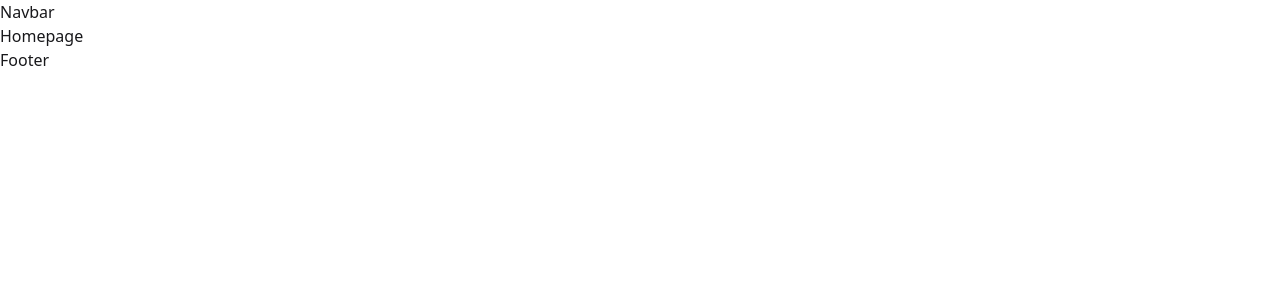
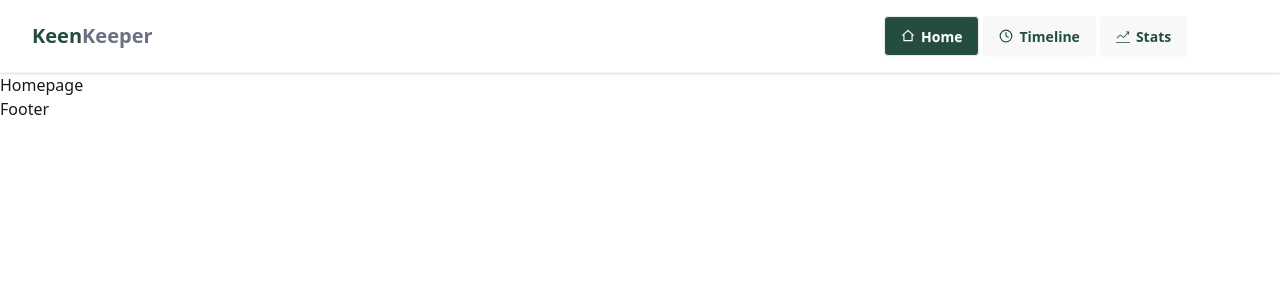
Before and after one commit to ashik-creates/B13-A07, a Next.js app: page / in a window 1280 px wide. Shown: the top 300 px of the page. Built offline with nearby package versions, Linux system fonts and the light colour scheme.

Commit message:
added navbar section

```diff
--- a/package.json
+++ b/package.json
@@ -11,7 +11,8 @@
   "dependencies": {
     "next": "16.2.3",
     "react": "19.2.4",
-    "react-dom": "19.2.4"
+    "react-dom": "19.2.4",
+    "react-icons": "^5.6.0"
   },
   "devDependencies": {
     "@tailwindcss/postcss": "^4",
--- /dev/null
+++ b/src/components/homepage/Banner.jsx
@@ -0,0 +1,11 @@
+import React from 'react';
+
+const Banner = () => {
+    return (
+        <div>
+            Banner
+        </div>
+    );
+};
+
+export default Banner;
--- /dev/null
+++ b/src/components/shared/Navbar/MyLinks/MyLinks.jsx
@@ -0,0 +1,14 @@
+"use client"
+import Link from "next/link";
+import { usePathname } from "next/navigation";
+
+const MyLinks = ({href, text, icon}) => {
+    const pathName = usePathname();
+    return (
+        <Link href={href}>
+             <button className={`${pathName === href ? "btn bg-[#244D3F] text-white": "btn text-[#244D3F] border-0"}`}><span>{icon}</span><span>{text}</span></button>
+        </Link>
+    );
+};
+
+export default MyLinks;
--- a/src/components/shared/Navbar/Navbar.jsx
+++ b/src/components/shared/Navbar/Navbar.jsx
@@ -1,11 +1,40 @@
-
+import MyLinks from "./MyLinks/MyLinks";
+import { FiClock } from "react-icons/fi";
+import { RiHome2Line } from "react-icons/ri";
+import { TfiStatsUp } from "react-icons/tfi";
 
 const Navbar = () => {
-    return (
-        <div>
-            Navbar
+    const links = [
+        {
+            path: "/",
+            text:"Home",
+            icon:<RiHome2Line/>
+        },
+        {
+            path: "/timeline",
+            text:"Timeline",
+            icon:<FiClock/>
+        },
+        {
+            path: "/stats",
+            text:"Stats",
+            icon:<TfiStatsUp/>
+        },
+    ]
+  return (
+    <nav className=" px-8 py-4 bg-white border-b border-gray-100 shadow-sm">
+      <div className="w-[95%] flex items-center justify-between">
+        <h1 className="text-xl font-bold text-[#244D3F]">
+          Keen<span className="text-gray-500">Keeper</span>
+        </h1>
+
+        <div className="flex justify-center item gap-1">
+            {links.map((item,ind)=> <MyLinks key={ind} href={item.path} text={item.text} icon={item.icon}>
+            </MyLinks>)}
         </div>
-    );
+      </div>
+    </nav>
+  );
 };
 
 export default Navbar;
```
Also changed, not shown: 1 other file (tests, documents, lock files or other folders).
